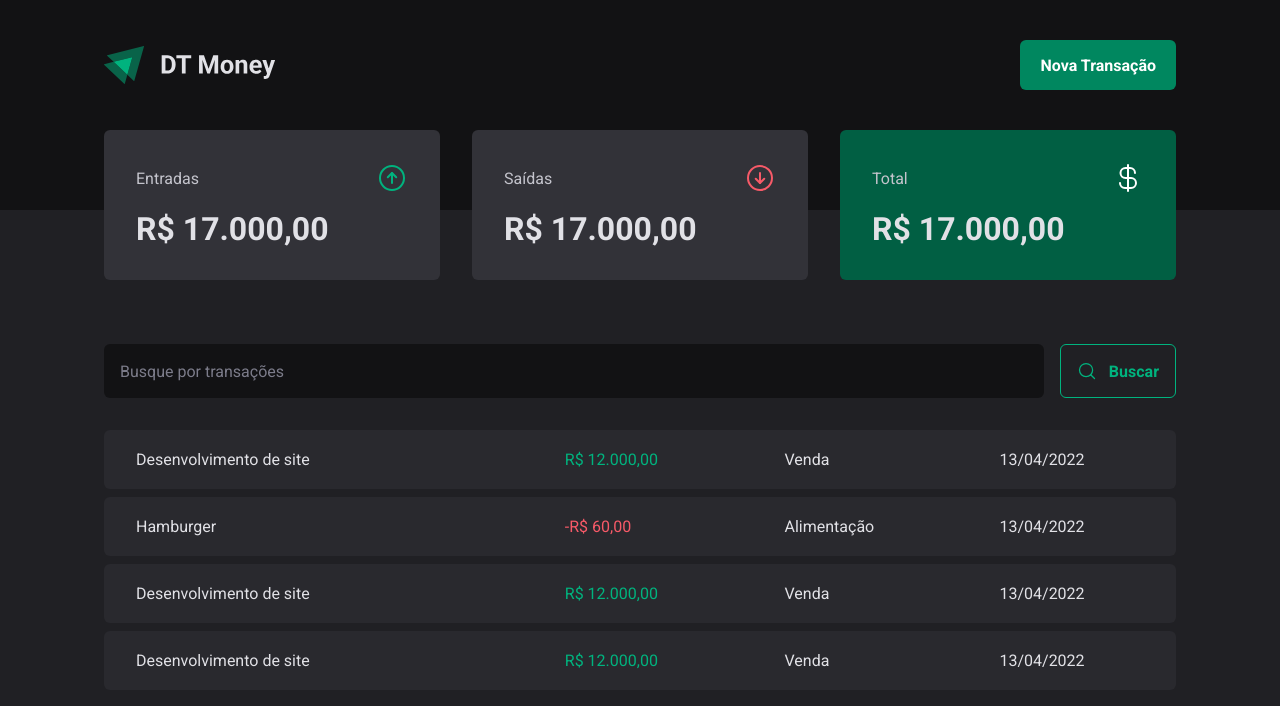
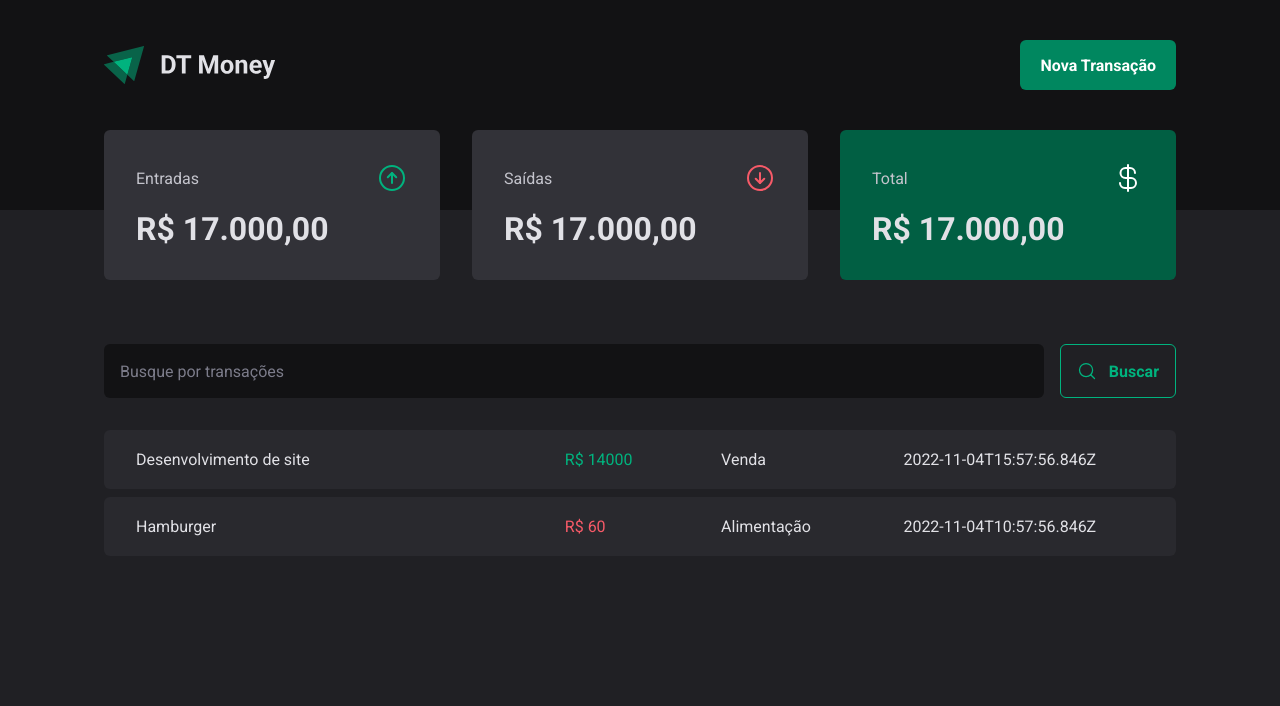
Before and after one commit to thiagocdn/ignite-03-dt-money, a React (Vite) app: page / in a window 1280 px wide. Shown: the top 706 px of the page. Built offline with nearby package versions, Linux system fonts and the light colour scheme; data requests are answered from the project's data file.

Commit message:
Integrated table with API

```diff
--- a/src/pages/transactions/index.tsx
+++ b/src/pages/transactions/index.tsx
@@ -1,3 +1,4 @@
+import { useEffect, useState } from 'react'
 import { Header } from '../../components/header'
 import { Summary } from '../../components/summary'
 import { SearchForm } from './components/search-form'
@@ -7,7 +8,27 @@
   TransactionsTable,
 } from './styles'
 
+interface Transaction {
+  id: number
+  description: string
+  type: 'income' | 'outcome'
+  price: number
+  category: string
+  created_at: string
+}
+
 export function Transactions() {
+  const [transactions, setTransactions] = useState<Transaction[]>([])
+
+  async function loadTransactions() {
+    const response = await fetch('http://localhost:3333/transactions')
+    const data = await response.json()
+    setTransactions(data)
+  }
+  useEffect(() => {
+    loadTransactions()
+  }, [])
+
   return (
     <div>
       <Header />
@@ -17,38 +38,18 @@
         <SearchForm />
         <TransactionsTable>
           <tbody>
-            <tr>
-              <td width="40%">Desenvolvimento de site</td>
-              <td>
-                <PriceHightlight variant="income">R$ 12.000,00</PriceHightlight>
-              </td>
-              <td>Venda</td>
-              <td>13/04/2022</td>
-            </tr>
-            <tr>
-              <td width="40%">Hamburger</td>
-              <td>
-                <PriceHightlight variant="outcome">-R$ 60,00</PriceHightlight>
-              </td>
-              <td>Alimentação</td>
-              <td>13/04/2022</td>
-            </tr>
-            <tr>
-              <td width="40%">Desenvolvimento de site</td>
-              <td>
-                <PriceHightlight variant="income">R$ 12.000,00</PriceHightlight>
-              </td>
-              <td>Venda</td>
-              <td>13/04/2022</td>
-            </tr>
-            <tr>
-              <td width="40%">Desenvolvimento de site</td>
-              <td>
-                <PriceHightlight variant="income">R$ 12.000,00</PriceHightlight>
-              </td>
-              <td>Venda</td>
-              <td>13/04/2022</td>
-            </tr>
+            {transactions.map((transaction) => (
+              <tr key={transaction.id}>
+                <td width="40%">{transaction.description}</td>
+                <td>
+                  <PriceHightlight variant={transaction.type}>
+                    R$ {transaction.price}
+                  </PriceHightlight>
+                </td>
+                <td>{transaction.category}</td>
+                <td>{transaction.created_at}</td>
+              </tr>
+            ))}
           </tbody>
         </TransactionsTable>
       </TransactionsContainer>
```
